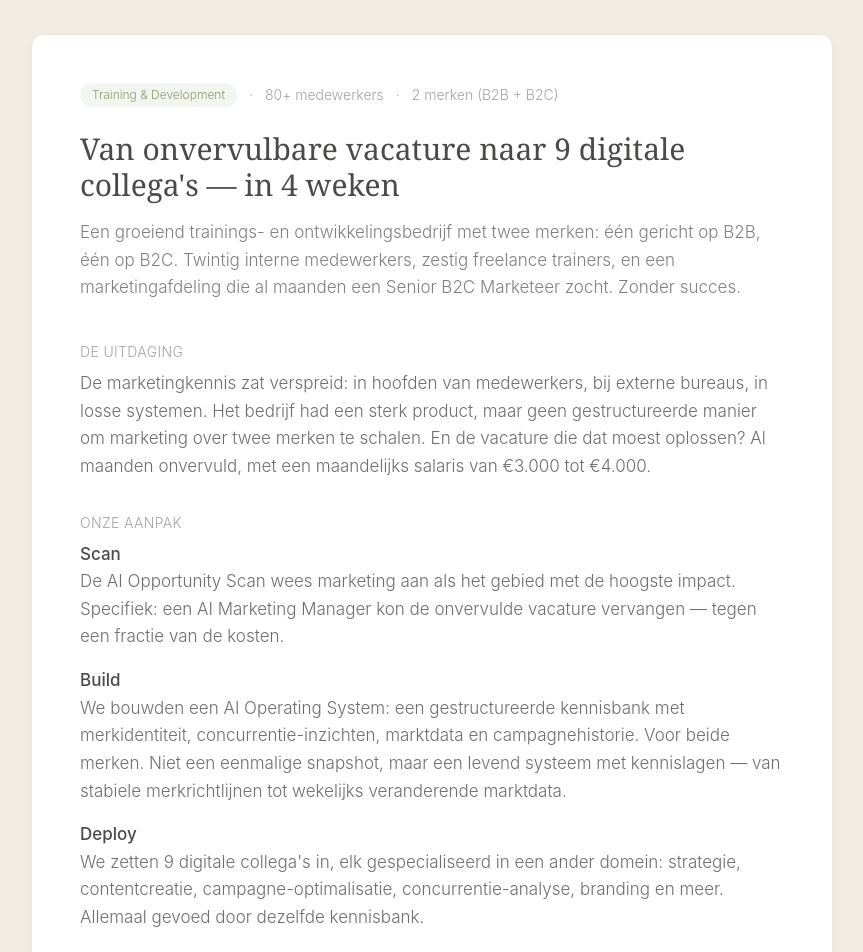
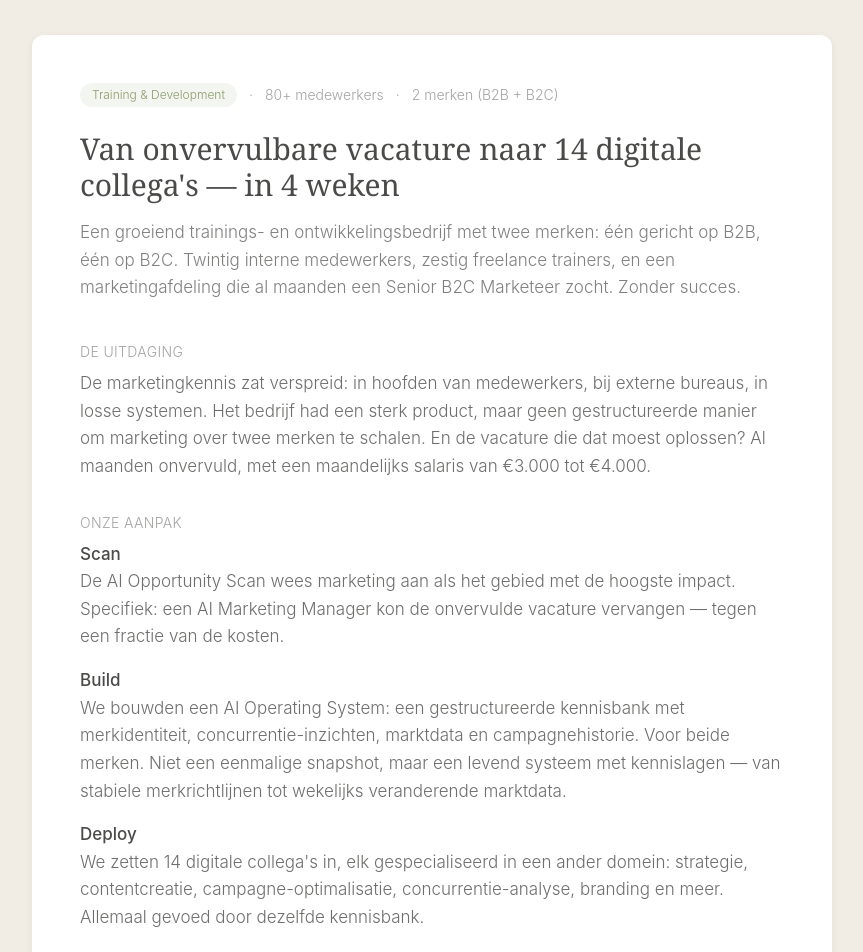
Before and after one commit to henryaoturner-art/nativ-website, a Next.js app: page /cases in a window 1280 px wide. Shown: the part 340-1292 px from the top of the page, without its empty margins (208-1071 px from the left). Built offline with nearby package versions, Linux system fonts and the light colour scheme.

Commit message:
copy: case study 9→14 digitale collega's (Jorus)

```diff
--- a/src/app/cases/page.tsx
+++ b/src/app/cases/page.tsx
@@ -45,7 +45,7 @@ export default function CasesPage() {
 
               {/* Headline */}
               <h2 className="font-serif text-2xl md:text-3xl leading-snug text-grey">
-                Van onvervulbare vacature naar 9 digitale collega&apos;s — in 4 weken
+                Van onvervulbare vacature naar 14 digitale collega&apos;s — in 4 weken
               </h2>
 
               <p className="mt-4 text-grey/70 font-light leading-relaxed">
@@ -74,7 +74,7 @@ export default function CasesPage() {
                   </div>
                   <div>
                     <p className="font-medium text-grey">Deploy</p>
-                    <p>We zetten 9 digitale collega&apos;s in, elk gespecialiseerd in een ander domein: strategie, contentcreatie, campagne-optimalisatie, concurrentie-analyse, branding en meer. Allemaal gevoed door dezelfde kennisbank.</p>
+                    <p>We zetten 14 digitale collega&apos;s in, elk gespecialiseerd in een ander domein: strategie, contentcreatie, campagne-optimalisatie, concurrentie-analyse, branding en meer. Allemaal gevoed door dezelfde kennisbank.</p>
                   </div>
                 </div>
               </div>
```
